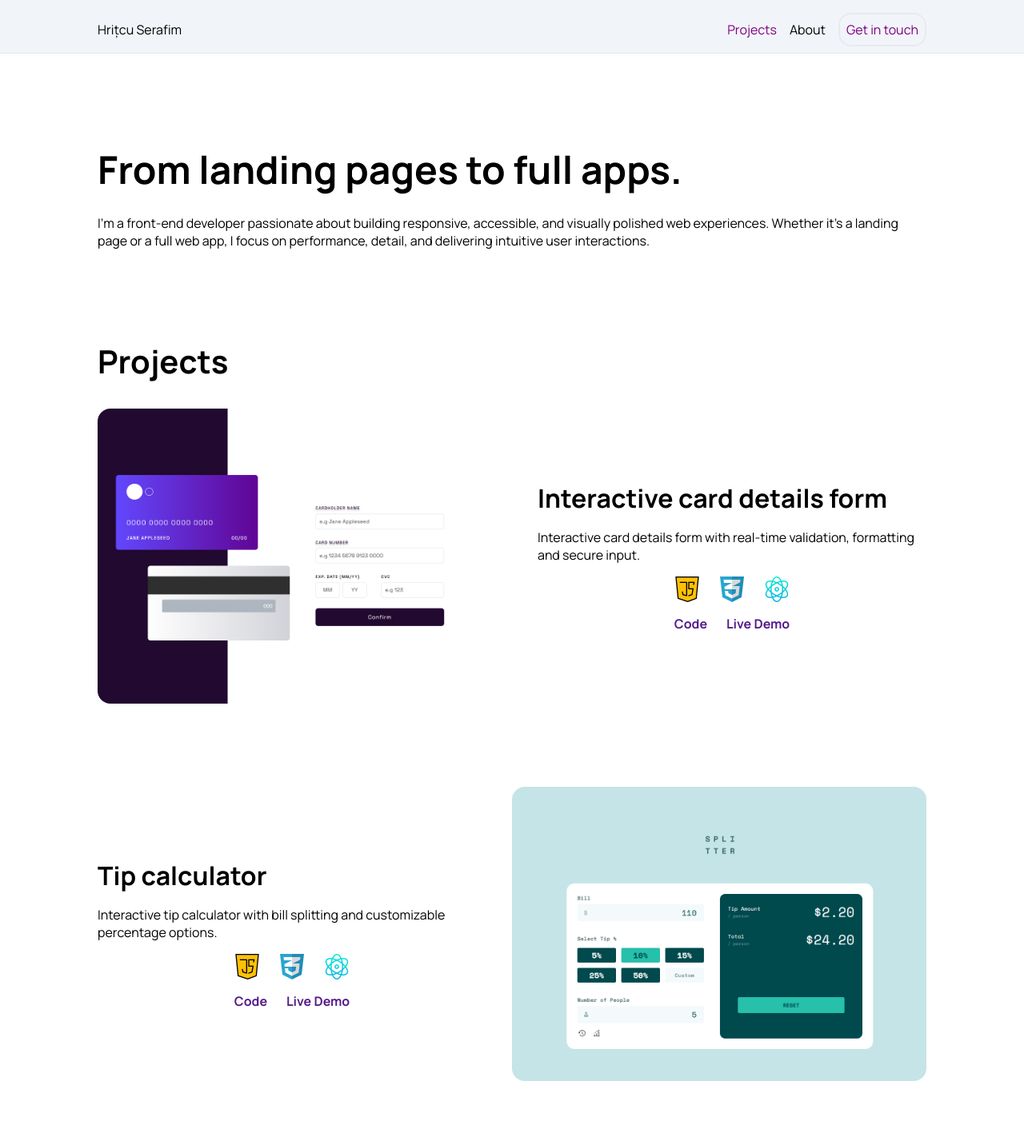
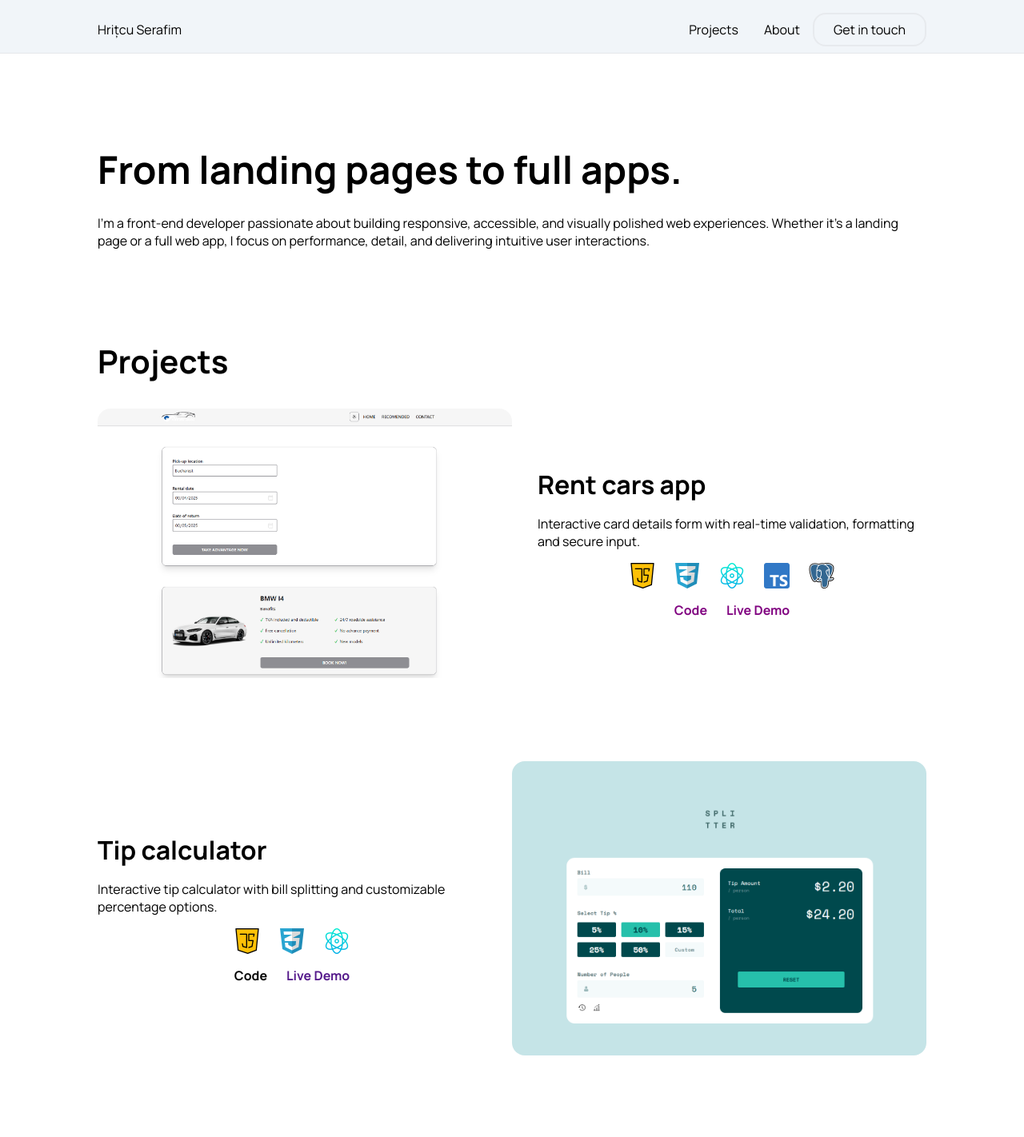
Before and after one commit to Puridaun/Portofolio, a React (Vite) app: page / in a window 1280 px wide. Shown: the top 1422 px of the page at 80% size. Built offline with nearby package versions, Linux system fonts and the light colour scheme.

Commit message:
feat: add link to projects

```diff
--- a/src/App.css
+++ b/src/App.css
@@ -479,3 +479,26 @@ Breakpoints:
    background-color: #f3f4f6 !important;
    opacity: 1 !important;
  }
+
+
+ .navbar-container a {
+   color: inherit;
+   text-decoration: none;
+   cursor: pointer;
+   padding: 8px 16px;
+   border-radius: 4px;
+   transition: all 0.2s ease;
+ }
+
+ .navbar-container a:hover {
+   background-color: var(--hover-overlay);
+   opacity: 0.8;
+ }
+
+ .navbar-container a:visited {
+   color: inherit;
+ }
+
+ .navbar-container a:active {
+   color: inherit;
+ }
--- a/src/components/MainProjects.jsx
+++ b/src/components/MainProjects.jsx
@@ -1,19 +1,23 @@
 
 const MainProjects = () => {
     const projects = [{
-        name: 'Interactive card details form',
+        name: 'Rent cars app',
         description: 'Interactive card details form with real-time validation, formatting and secure input.',
-        technologies: ['js', 'css', 'react']
+        technologies: ['js', 'css', 'react', 'typescript', 'postgre'],
+        link: 'https://react-app-rent-cars-production.up.railway.app/',
+        gitLink: 'https://github.com/Puridaun/Rent-cars-app'
     },
     {
         name: 'Tip calculator',
         description: 'Interactive tip calculator with bill splitting and customizable percentage options.',
-        technologies: ['js', 'css', 'react']
+        technologies: ['js', 'css', 'react'],
+        link: ''
     },
     {
         name: 'FAQ accordion',
         description: 'Interactive FAQ accordion with smooth expand/collapse animations and responsive design.',
-        technologies: ['js', 'css', 'react']
+        technologies: ['js', 'css', 'react'],
+        link: ''
     }]
 
     return (
@@ -30,8 +34,8 @@ const MainProjects = () => {
                                 {project.technologies.map(tech => (<img src={`./images/${tech}.png`} />))}
                             </div>
                             <div className="project-sources">
-                                <a href="">Code</a>
-                                <a href="">Live Demo</a>
+                                <a href={project.gitLink} target='_blank'>Code</a>
+                                <a href={project.link} target='_blank'>Live Demo</a>
                             </div>
                         </div>
                     </div>)
--- a/src/components/Navbar.jsx
+++ b/src/components/Navbar.jsx
@@ -50,7 +50,7 @@ const Navbar = () => {
                             className="hamburger-btn"
                             aria-label="Toggle menu"
                         >
-                          <img src="/images/css.png" className="w-[24px]" />
+                          <img src="/images/hamburger-menu.png" className="w-[24px]" />
                         </button>
                     )}
 
@@ -69,13 +69,13 @@ const Navbar = () => {
                                 onClick={closeMenu}
                                 className="mobile-menu-item"
                             >
-                                About
+                                <a href="#projects-section">About</a>
                             </button>
                             <button
                                 onClick={closeMenu}
                                 className="mobile-menu-item button-std"
                             >
-                                Get in touch
+                                <a href="#contact-section">Get in touch</a>
                             </button>
                         </div>
                     </div>
```
Also changed, not shown: public/images/Rent cars app.png (added), public/images/hamburger-menu.png (added).
